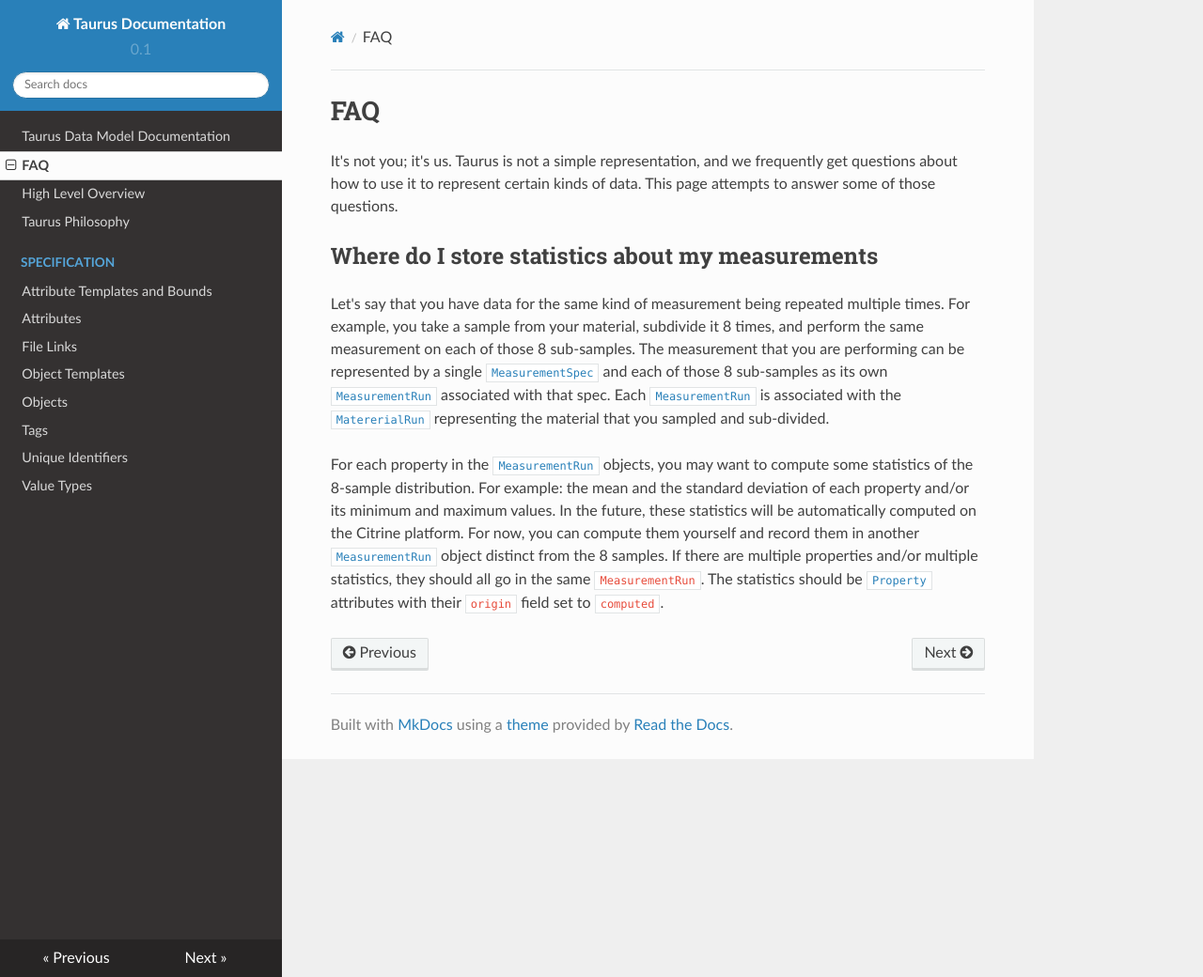
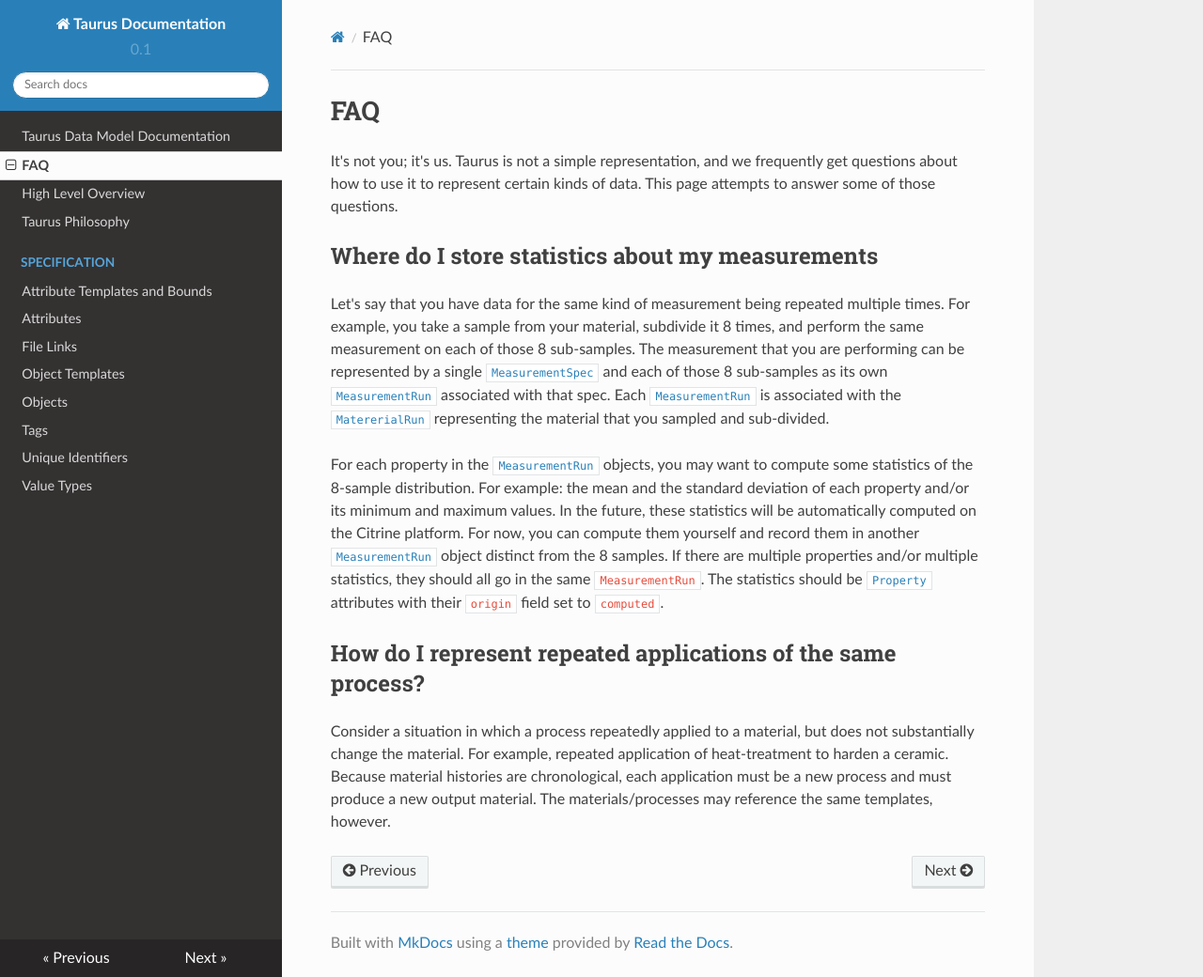
Before and after one commit to CitrineInformatics/gemd-docs, an MkDocs documentation site: the page built from docs/faq.md, in a window 1280 px wide and 1040 px high. Shown: the whole window at 94% size. Built offline with MkDocs 1.6.1, drawn with Linux system fonts in a browser that asks for light colours; nearby versions of some CDN libraries.

Commit message:
Describe chronological material history

```diff
--- a/docs/faq.md
+++ b/docs/faq.md
@@ -33,3 +33,10 @@
 The statistics should be
 [`Property`](../specification/attributes/#property)
 attributes with their `origin` field set to `computed`.
+
+## How do I represent repeated applications of the same process?
+
+Consider a situation in which a process repeatedly applied to a material, but does not substantially change the material.
+For example, repeated application of heat-treatment to harden a ceramic.
+Because material histories are chronological, each application must be a new process and must produce a new output material.
+The materials/processes may reference the same templates, however.
```
Also changed, not shown: docs/philosophy.md (+8 -0 lines).
